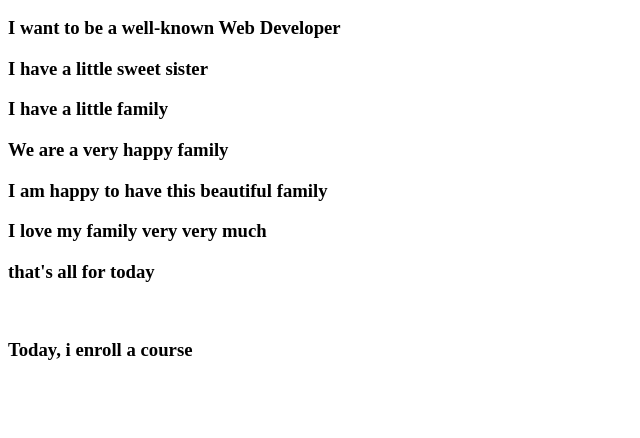
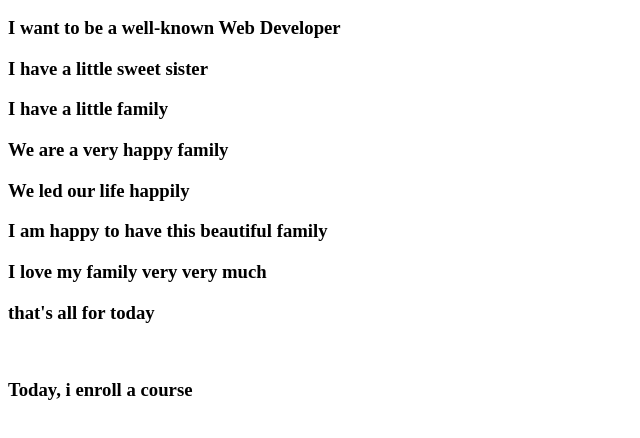
Before and after one commit to Ashraful-Islam-Akash3737/practice, a plain HTML site: page index.html in a window 1280 px wide. Shown: the part 110-548 px from the top of the page, without its empty margins (0-640 px from the left). Drawn offline with Linux system fonts and the light colour scheme.

Commit message:
create another  commit

```diff
--- a/index.html
+++ b/index.html
@@ -13,6 +13,7 @@
     <h3>I have a little sweet sister</h3>
     <h3>I have a little family</h3>
     <h3>We are a very happy family</h3>
+    <h3>We led our life happily</h3>
     <h3>I am happy to have this beautiful family</h3>
     <h3>I love my family very very much</h3>
     <h3>that's all for today</h3>
```
